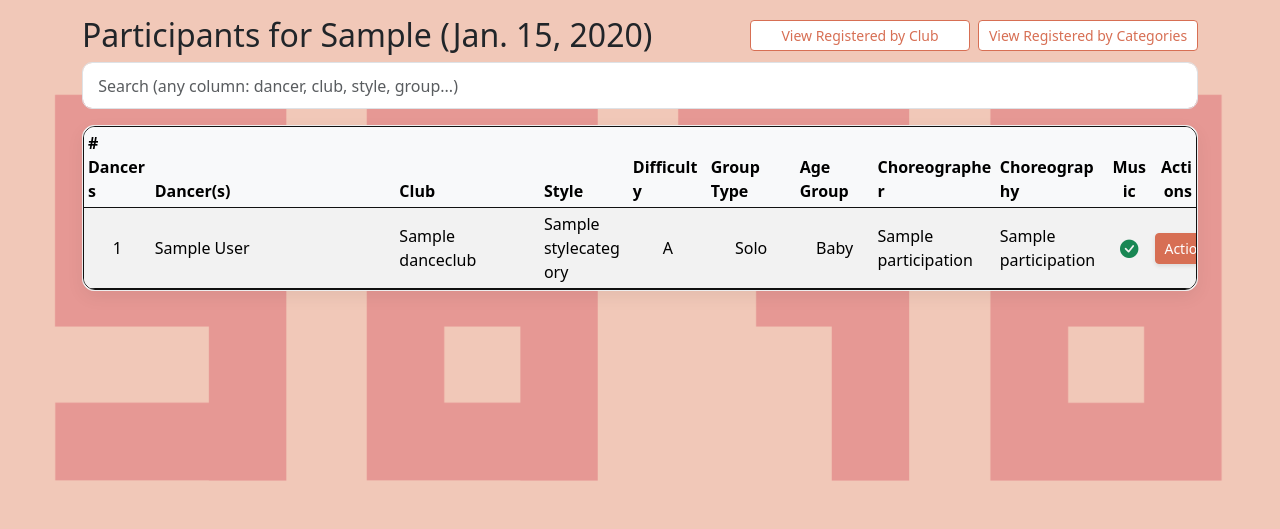
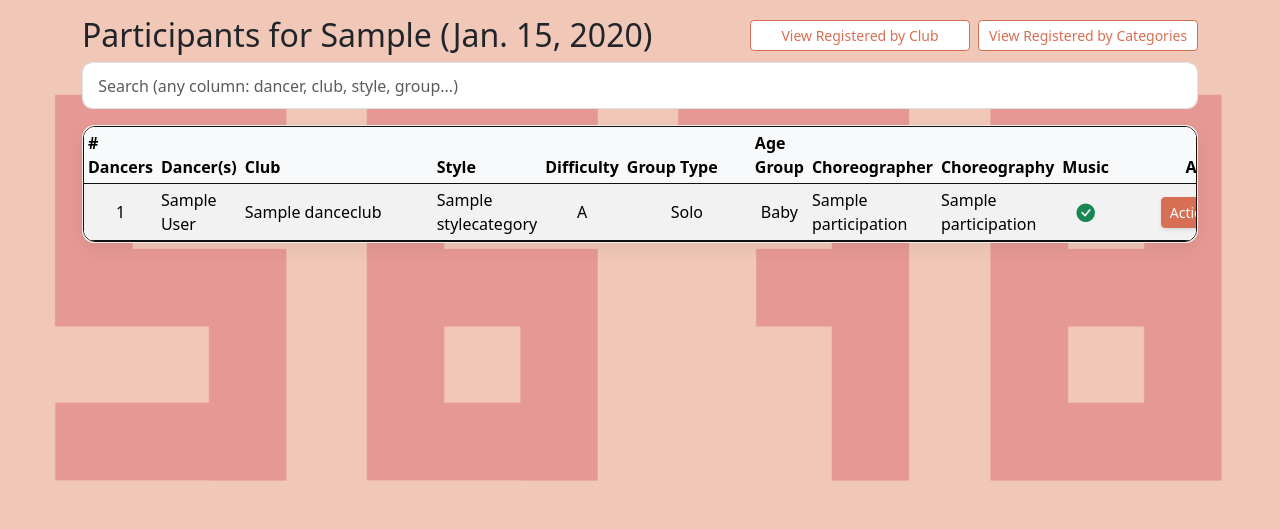
Before and after one commit to comi-cvetkovic/dance_portal_starter, a Django app: page /events/1/participants/ in a window 1280 px wide. Shown: the part 113-642 px from the top of the page. Run offline with Django 5.2, Linux system fonts and the light colour scheme; a user stored in the database is signed in; tables that the repository leaves empty hold one stand-in row (values such as "Sample post"); some libraries are stand-ins or nearby versions.

Commit message:
Rebalance View Registered desktop column widths

```diff
--- a/core/static/css/site.css
+++ b/core/static/css/site.css
@@ -178,7 +178,7 @@ body {
   overflow-wrap: break-word;
 }
 .participants-table {
-  table-layout: fixed;
+  table-layout: auto;
 }
 
 .participants-table .club-col,
@@ -199,6 +199,34 @@ body {
 
 .participants-table .style-col {
   min-width: 0;
+}
+
+@media (min-width: 768px) {
+  /* Desktop balancing for View Registered columns. */
+  .participants-table th:nth-child(1),
+  .participants-table td:nth-child(1) { width: 5%; }
+
+  .participants-table th:nth-child(4),
+  .participants-table td:nth-child(4) {
+    width: 7%;
+    white-space: normal !important;
+  }
+
+  .participants-table th:nth-child(8),
+  .participants-table td:nth-child(8) { width: 11%; }
+
+  .participants-table th:nth-child(9),
+  .participants-table td:nth-child(9) {
+    width: 14%;
+    white-space: normal !important;
+  }
+
+  .participants-table th:nth-child(11),
+  .participants-table td:nth-child(11) {
+    width: 9%;
+    min-width: 8.5rem;
+    white-space: nowrap !important;
+  }
 }
 
 .participants-table tbody tr:hover {
--- a/core/templates/core/list_event_participants.html
+++ b/core/templates/core/list_event_participants.html
@@ -76,19 +76,6 @@
 <div class="table-shell participants-shell">
   <div class="table-responsive participants-table-wrap">
     <table class="table table-striped table-hover table-sm align-middle participants-table">
-    <colgroup>
-      <col style="width: 6%;">
-      <col style="width: 22%;">
-      <col style="width: 13%;">
-      <col style="width: 8%;">
-      <col style="width: 7%;">
-      <col style="width: 8%;">
-      <col style="width: 7%;">
-      <col style="width: 11%;">
-      <col style="width: 10%;">
-      <col style="width: 4%;">
-      <col style="width: 4%;">
-    </colgroup>
     <thead class="table-light">
       <tr>
         <th scope="col">{% trans "# Dancers" %}</th>
```
